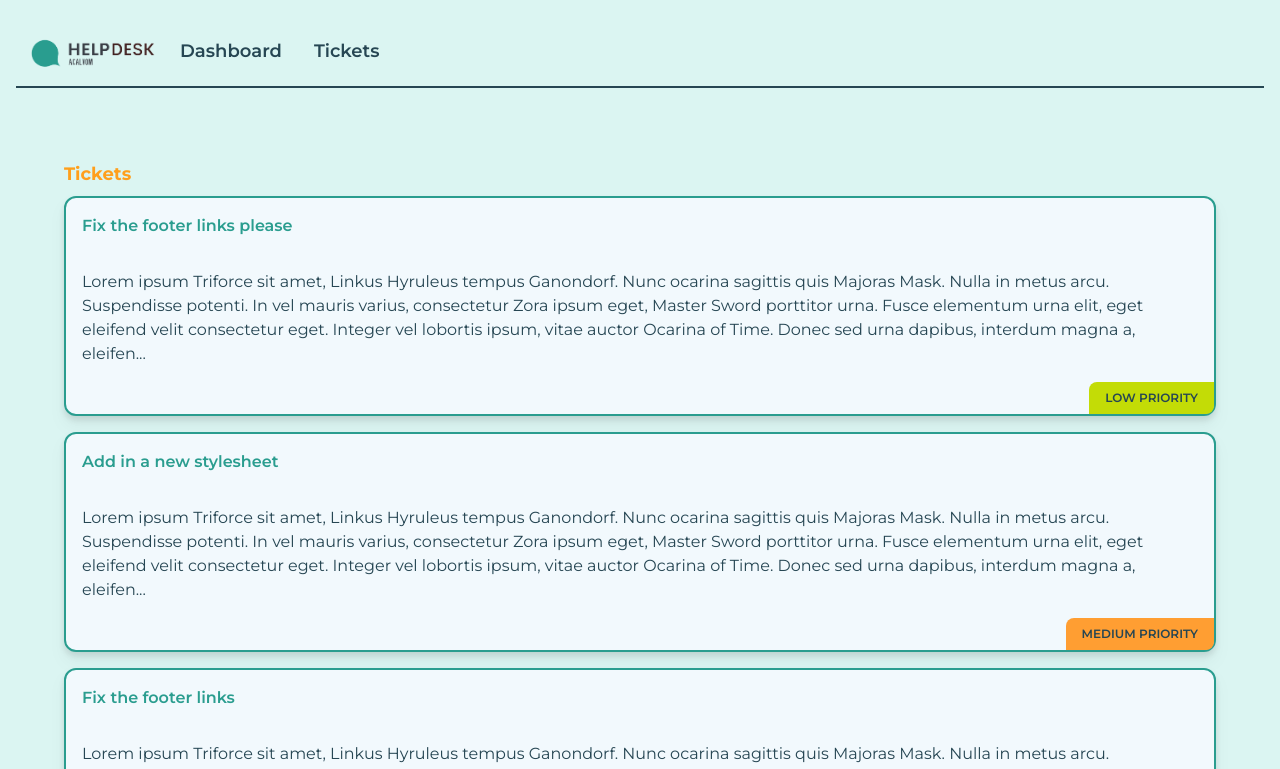
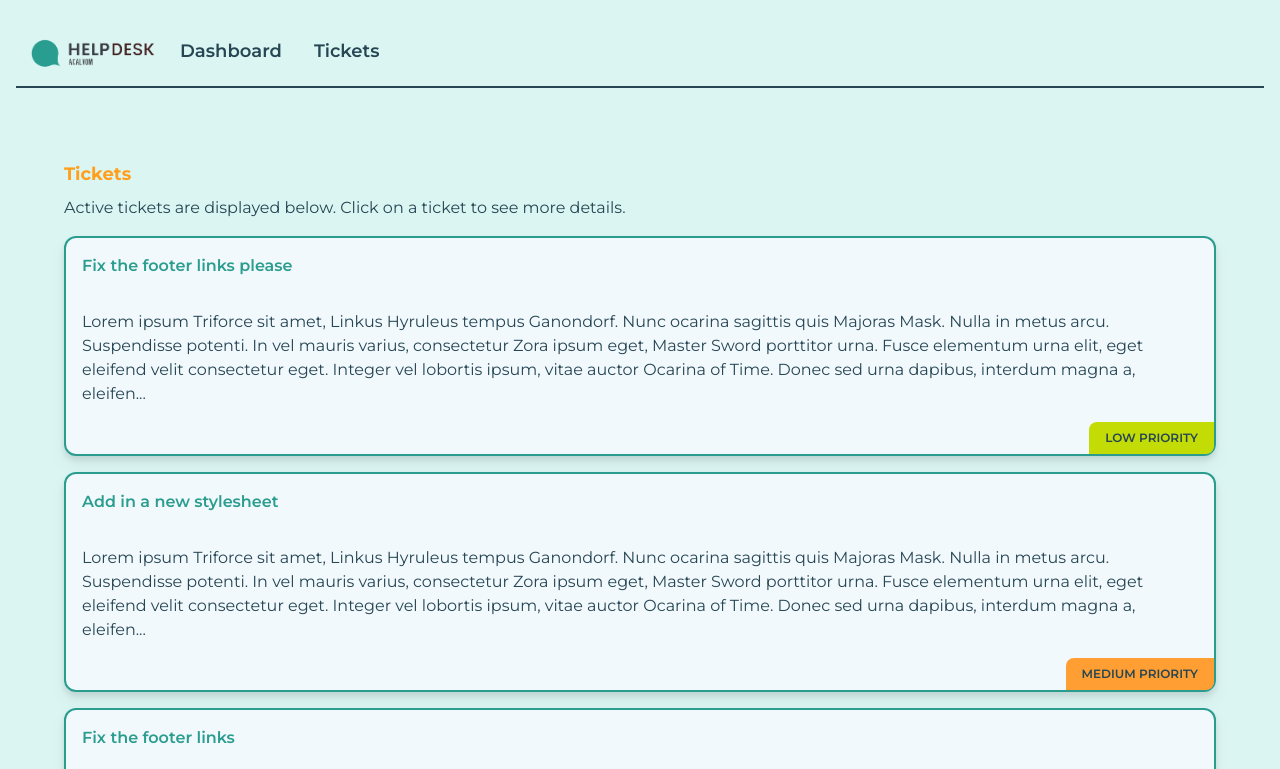
Before and after one commit to acalvom/helpdesk-app, a Next.js app: page /tickets in a window 1280 px wide. Shown: the top 769 px of the page. Built offline with nearby package versions, Linux system fonts and the light colour scheme; data requests are answered from the project's data file.

Commit message:
feat: add fake delay to api calls & render Loading component

```diff
--- a/app/tickets/TicketList.tsx
+++ b/app/tickets/TicketList.tsx
@@ -1,8 +1,11 @@
 import Link from 'next/link'
 import { Ticket } from '../models/Ticket'
 import { API_URL, colorMap } from '../utils/constants'
+import { delay } from '../utils/delay'
 
 const getTickets = async () => {
+  await delay(2000)
+
   const res = await fetch(`${API_URL}/tickets`, {
     next: { revalidate: 0 },
   })
--- a/app/tickets/[id]/page.tsx
+++ b/app/tickets/[id]/page.tsx
@@ -1,5 +1,6 @@
 import { Ticket } from '@/app/models/Ticket'
 import { API_URL, colorMap } from '@/app/utils/constants'
+import { delay } from '@/app/utils/delay'
 import Link from 'next/link'
 import { notFound } from 'next/navigation'
 
@@ -13,6 +14,8 @@ export async function generateStaticParams() {
 }
 
 async function getTicketById(id: number) {
+  await delay(2000)
+
   const res = await fetch(`${API_URL}/tickets/${id}`, {
     next: { revalidate: 60 },
   })
--- a/app/tickets/page.tsx
+++ b/app/tickets/page.tsx
@@ -1,10 +1,17 @@
+import { Suspense } from 'react'
 import TicketList from './TicketList'
+import Loading from '../loading'
 
 export default function Tickets() {
   return (
     <main className="flex flex-col m-16">
       <h2 className="py-2 text-lg text-yellow-main font-bold">Tickets</h2>
-      <TicketList />
+      <p className="mb-4 text-green-dark">
+        Active tickets are displayed below. Click on a ticket to see more details.
+      </p>
+      <Suspense fallback={<Loading />}>
+        <TicketList />
+      </Suspense>
     </main>
   )
 }
```
